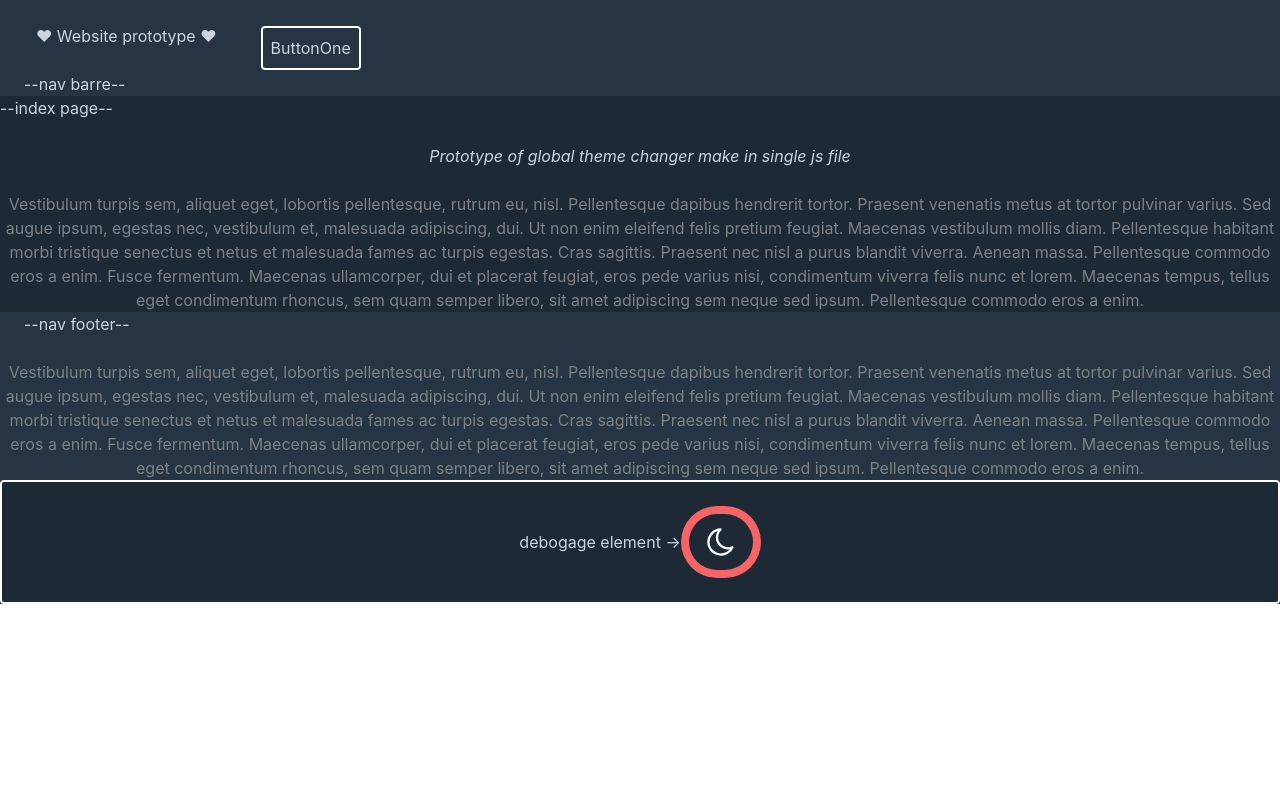
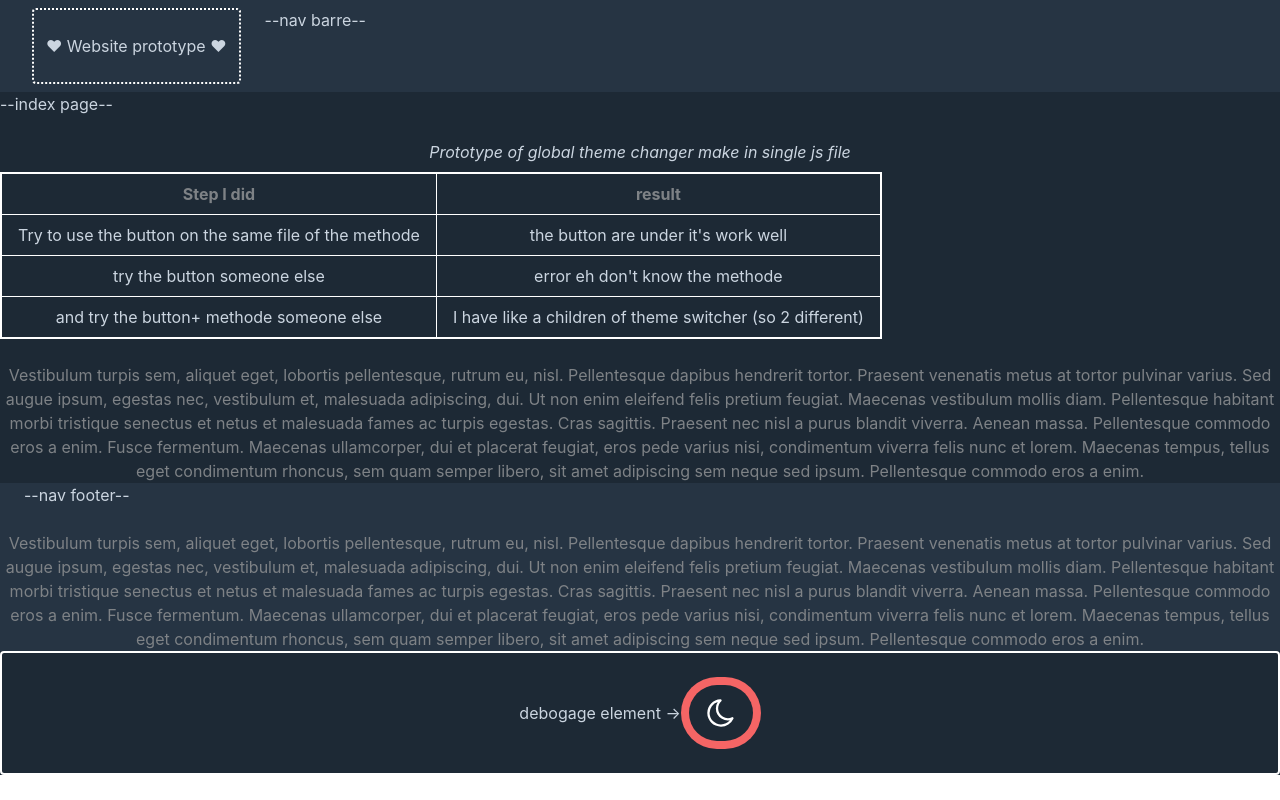
Before and after one commit to AlbertLanne/Theme-switcher-Nuxt-TailwindCSS, a Nuxt app: page / in a window 1280 px wide. Built offline with nearby package versions, Linux system fonts and the light colour scheme.

Commit message:
new informations add

```diff
--- a/components/NavBarre.vue
+++ b/components/NavBarre.vue
@@ -1,17 +1,15 @@
 <template>
   <header class=" bg-background-tertiary flex">
 <!--here i would like to add a button to switch the theme-->
+<div class="m-2 flex">
 
-    <div class=" mx-6 justify-start ">
+    <div class=" mx-6 justify-start mx-2 border-2 border-dotted rounded border-border-color-primary">
              <h1 class="m-3 my-6 text">❤ Website prototype ❤</h1>
-               <p> --nav barre--</p>
+
     </div>
+    <p> --nav barre--</p>
 
-<div class="flex justify-end items-center">
-<button class=" mx-2 border-2 rounded border-border-color-primary">
-  <p class="p-2">ButtonOne</p></button>
 </div>
-
   </header>
 </template>
 
--- a/pages/index.vue
+++ b/pages/index.vue
@@ -4,9 +4,36 @@
 
 
     <p>--index page--</p>
-      <p class="mt-6 text-center text-copy-primary">
+      <p class="mt-6 my-2 text-center text-copy-primary">
         <i>Prototype of global theme changer make in single js file</i>
       </p>
+
+    <table class="text-center items-center border-2 border-border-color-primary">
+      <thead>
+      <tr>
+        <th class="border border-border-color-primary px-4 py-2 text-copy-secondary">Step I did</th>
+        <th class="border border-border-color-primary px-4 py-2 text-copy-secondary">result</th>
+      </tr>
+      </thead>
+
+      <tr>
+        <td class="border border-border-color-primary px-4 py-2">Try to use the button on the same file of the methode</td>
+        <td class="border border-border-color-primary px-4 py-2">the button are under it's work well</td>
+      </tr>
+      <tr>
+        <td class="border border-border-color-primary px-4 py-2">try the button someone else</td>
+        <td class="border border-border-color-primary px-4 py-2">error eh don't know the methode</td>
+      </tr>
+      <tr>
+        <td class="border border-border-color-primary px-4 py-2">and try the button+ methode someone else</td>
+        <td class="border border-border-color-primary px-4 py-2">I have like a children of theme switcher (so 2 different)</td>
+      </tr>
+
+    </table>
+
+
+
+
     <p class="mt-6 text-center text-copy-secondary text-center">
         Vestibulum turpis sem, aliquet eget, lobortis pellentesque, rutrum eu, nisl. Pellentesque dapibus hendrerit tortor. Praesent venenatis metus at tortor pulvinar varius. Sed augue ipsum, egestas nec, vestibulum et, malesuada adipiscing, dui. Ut non enim eleifend felis pretium feugiat. Maecenas vestibulum mollis diam. Pellentesque habitant morbi tristique senectus et netus et malesuada fames ac turpis egestas. Cras sagittis. Praesent nec nisl a purus blandit viverra. Aenean massa. Pellentesque commodo eros a enim. Fusce fermentum. Maecenas ullamcorper, dui et placerat feugiat, eros pede varius nisi, condimentum viverra felis nunc et lorem. Maecenas tempus, tellus eget condimentum rhoncus, sem quam semper libero, sit amet adipiscing sem neque sed ipsum. Pellentesque commodo eros a enim.
     </p>
```
